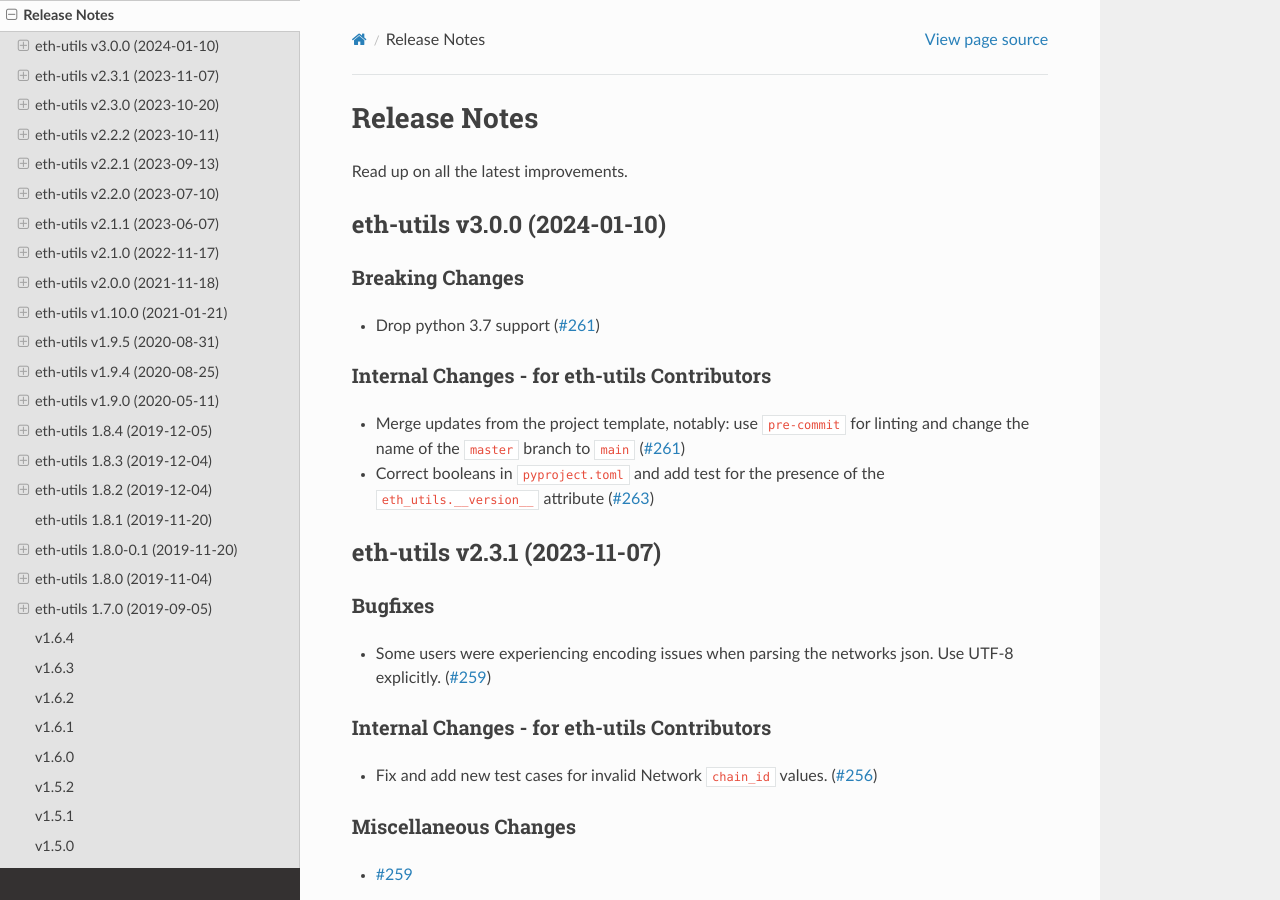
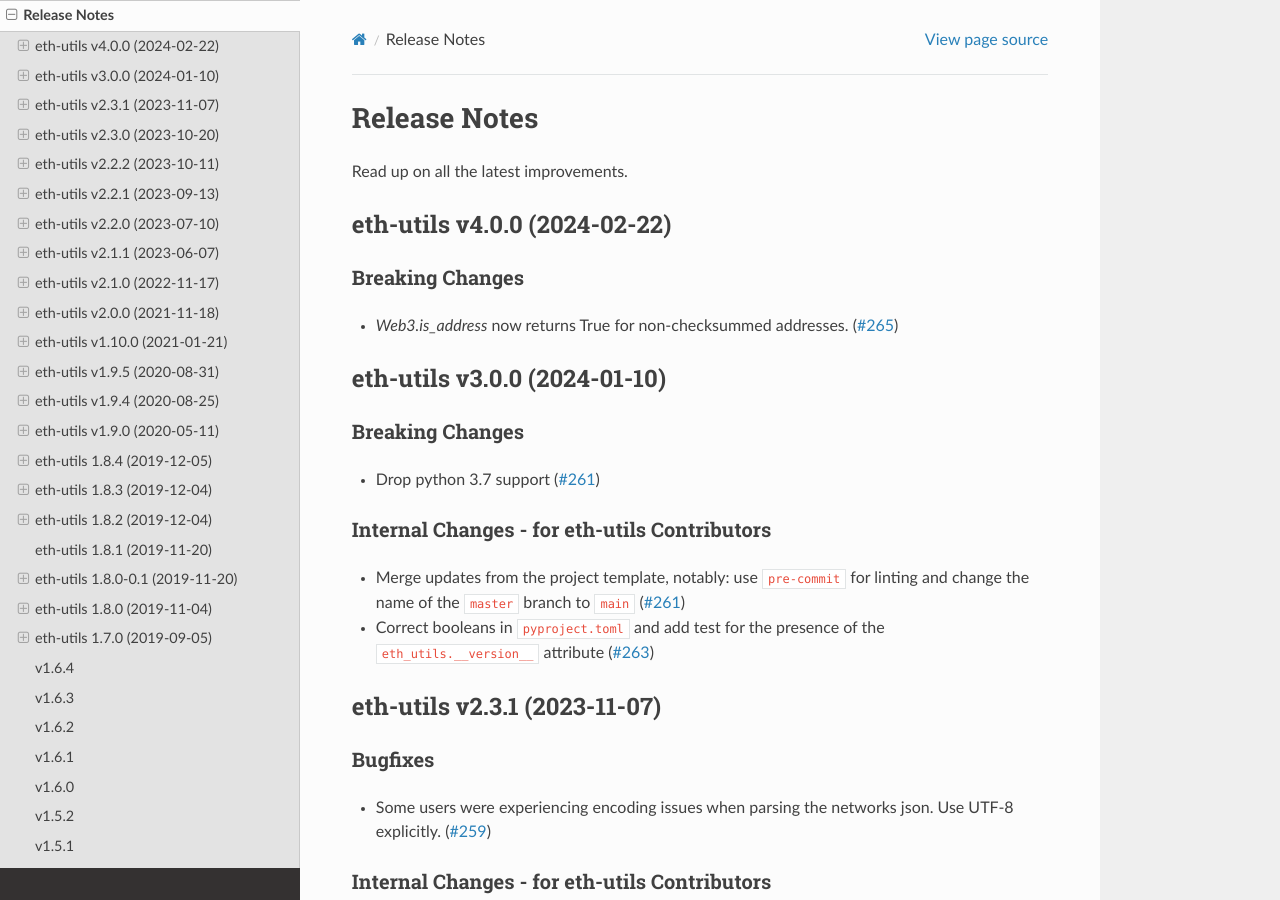
Before and after one commit to ethereum/eth-utils, a Sphinx documentation site: the page built from docs/release_notes.rst, in a window 1280 px wide and 900 px high. Built offline with Sphinx 7.4.7 and the Read the Docs theme 2.0.0, drawn with Linux system fonts in a browser that asks for light colours.

Commit message:
Compile release notes for v4.0.0

```diff
--- a/docs/release_notes.rst
+++ b/docs/release_notes.rst
@@ -4,6 +4,15 @@ Release Notes
 Read up on all the latest improvements.
 
 .. towncrier release notes start
+
+eth-utils v4.0.0 (2024-02-22)
+-----------------------------
+
+Breaking Changes
+~~~~~~~~~~~~~~~~
+
+- `Web3.is_address` now returns True for non-checksummed addresses. (`#265 <https://github.com/ethereum/eth-utils/issues/265>`__)
+
 
 eth-utils v3.0.0 (2024-01-10)
 -----------------------------
--- a/newsfragments/265.breaking.rst
+++ /dev/null
@@ -1 +0,0 @@
-`Web3.is_address` now returns True for non-checksummed addresses.
```
